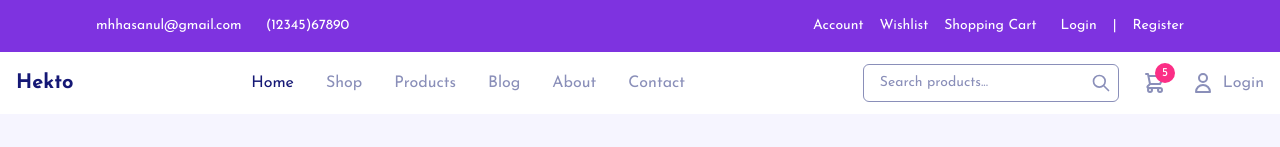
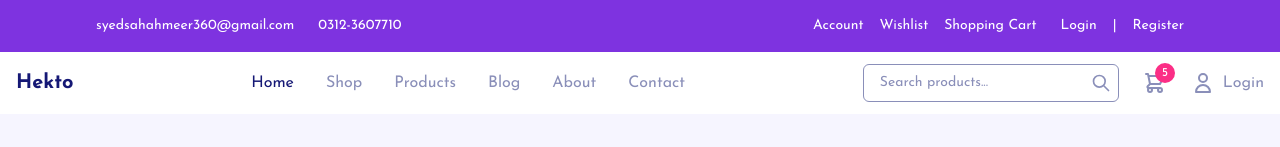
Before and after one commit to ShahmeerHashmi/heckto, a Next.js app: page /Login in a window 1280 px wide. Shown: the top 147 px of the page. Built offline with nearby package versions, Linux system fonts and the light colour scheme.

Commit message:
Update Header.tsx

```diff
--- a/src/app/components/Header.tsx
+++ b/src/app/components/Header.tsx
@@ -27,7 +27,7 @@ export const Header = () => {
           </button>
 
           <div className="flex gap-2">
-            <Link href="/login" className="text-[11px] hover:text-accent-light">
+            <Link href="/Login" className="text-[11px] hover:text-accent-light">
               Login
             </Link>
             <span className="text-[11px]">|</span>
@@ -41,11 +41,11 @@ export const Header = () => {
         {isMobileMenuOpen && (
           <div className="sm:hidden pt-4 pb-2 space-y-4 border-t border-white/10 mt-2">
             <div className="flex flex-col gap-2">
-              <a href="mailto:mhhasanul@gmail.com" className="text-[11px] hover:text-accent-light">
-                mhhasanul@gmail.com
+              <a href="mailto:syedsahahmeer360@gmail.com" className="text-[11px] hover:text-accent-light">
+                syedsahahmeer360@gmail.com
               </a>
-              <a href="tel:(12345)67890" className="text-[11px] hover:text-accent-light">
-                (12345)67890
+              <a href="tel:03123607710" className="text-[11px] hover:text-accent-light">
+                0312-3607710
               </a>
             </div>
 
@@ -66,11 +66,11 @@ export const Header = () => {
         {/* Desktop Header */}
         <div className="hidden sm:flex justify-between items-center">
           <div className="flex gap-6">
-            <a href="mailto:mhhasanul@gmail.com" className="text-sm hover:text-accent-light">
-              mhhasanul@gmail.com
+            <a href="mailto:syedsahahmeer360@gmail.com" className="text-sm hover:text-accent-light">
+              syedsahahmeer360@gmail.com
             </a>
-            <a href="tel:(12345)67890" className="text-sm hover:text-accent-light">
-              (12345)67890
+            <a href="tel:03123607710" className="text-sm hover:text-accent-light">
+              0312-3607710
             </a>
           </div>
 
@@ -88,7 +88,7 @@ export const Header = () => {
             </nav>
 
             <div className="flex gap-4">
-              <Link href="/login" className="text-sm hover:text-accent-light">
+              <Link href="/Login" className="text-sm hover:text-accent-light">
                 Login
               </Link>
               <span className="text-sm">|</span>
```
